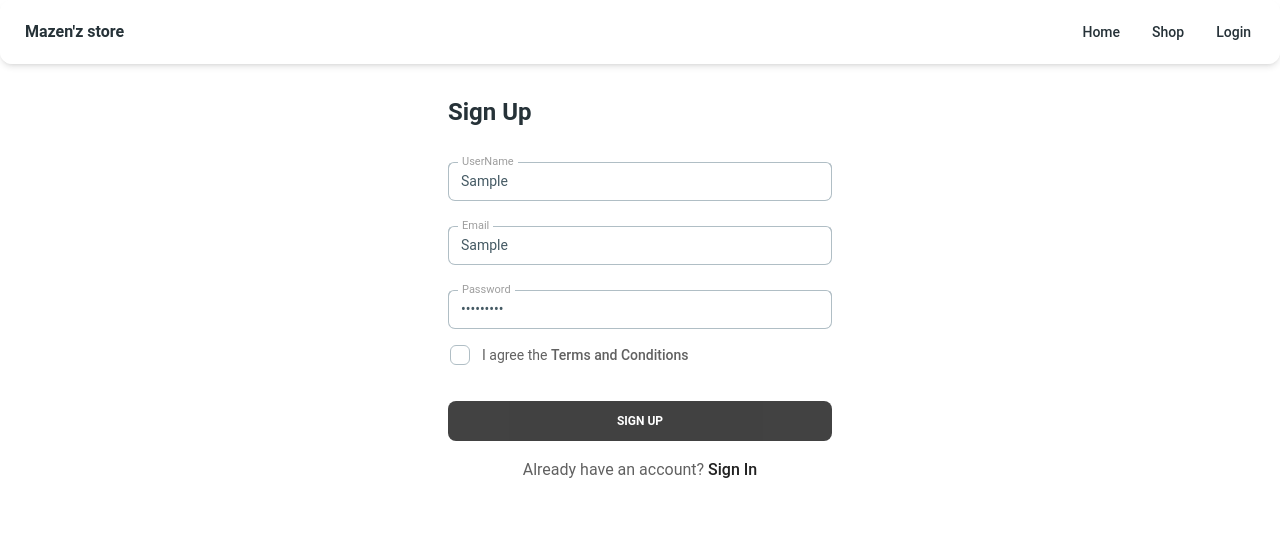
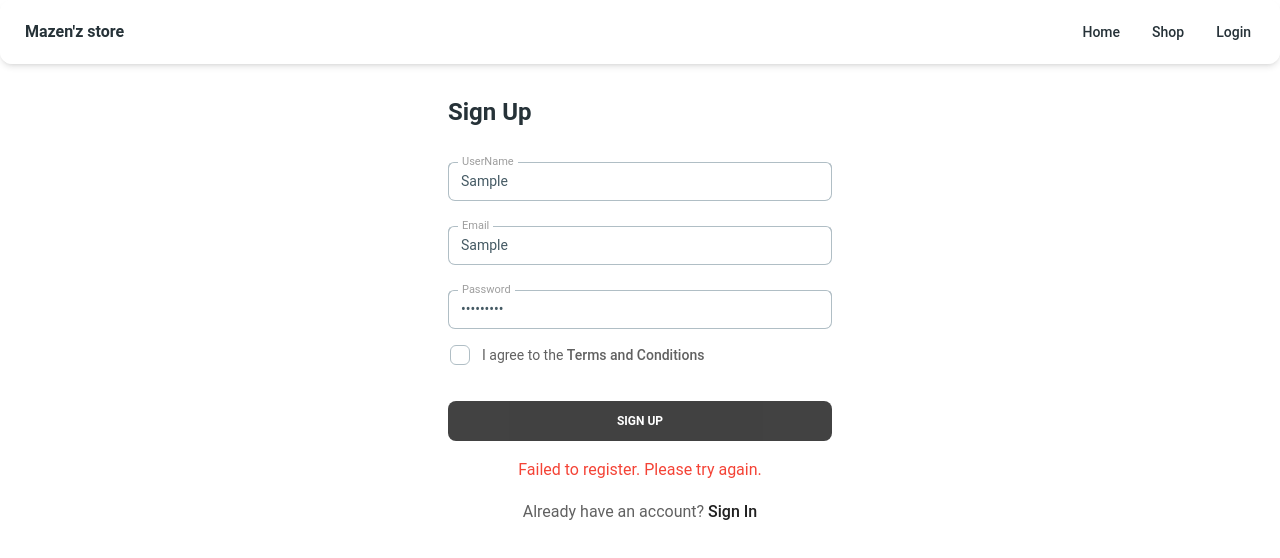
Before and after one commit to Ranatarek22/E-commerce_DEPI, a React (Vite) app: page /Login in a window 1280 px wide. Both pictures are taken after typing "Sample", "Sample", "Sample123" into the empty fields and a click on the button "SIGN UP". Shown: the top 558 px of the page. Built offline with nearby package versions, Linux system fonts and the light colour scheme; no server answers; data requests are answered from the project's data file.

Commit message:
Auth API integration

```diff
--- /dev/null
+++ b/axios.js
@@ -0,0 +1,35 @@
+// import React from 'react'
+import axios from "axios";
+
+export const BASE_URL = "http://localhost:5000";
+export const API_URL = BASE_URL.concat("/api");
+
+export const auth_data = JSON.parse(localStorage.getItem("auth")) || null;
+
+const apiInstance = axios.create({
+  baseURL: API_URL,
+});
+
+apiInstance.defaults.headers.post["Access-Control-Allow-Origin"] = "*";
+apiInstance.defaults.headers.post["Access-Control-Allow-Credentials"] = "true";
+apiInstance.defaults.headers.post["Access-Control-Allow-Headers"] =
+  "DNT,X-CustomHeader,Keep-Alive,User-Agent,X-Requested-With,If-Modified-Since,Cache-Control,Content-Type,Authorization";
+apiInstance.defaults.headers.post["Access-Control-Allow-Methods"] =
+  "GET,POST,PUT,PATCH,DELETE,OPTIONS";
+apiInstance.defaults.headers.post["Content-Type"] = "application/json";
+if (auth_data) {
+  apiInstance.defaults.headers.post["Authorization"] =
+    `Bearer ` + auth_data.token;
+  apiInstance.defaults.headers.get["Authorization"] =
+    `Bearer ` + auth_data.token;
+  apiInstance.defaults.headers.put["Authorization"] =
+    `Bearer ` + auth_data.token;
+  apiInstance.defaults.headers.patch["Authorization"] =
+    `Bearer ` + auth_data.token;
+  apiInstance.defaults.headers.delete["Authorization"] =
+    `Bearer` + auth_data.token;
+  apiInstance.defaults.headers.common["Authorization"] =
+    `Bearer` + auth_data.token;
+}
+
+export { apiInstance };
--- a/src/pages/Users/Login.jsx
+++ b/src/pages/Users/Login.jsx
@@ -1,4 +1,4 @@
-import React, { useState ,useEffect} from "react";
+import React, { useState } from "react";
 import {
   Card,
   Input,
@@ -6,45 +6,42 @@ import {
   Button,
   Typography,
 } from "@material-tailwind/react";
-import axios from "axios";
 import { useNavigate } from "react-router-dom";
+import { apiInstance } from "../../../axios";
 
-const Login = ({users, SetLogged}) => {
+const Register = () => {
   const [user, setUser] = useState({
     name: "",
     email: "",
     password: "",
   });
-  //   const changeUserName=(e)=>{
+  const [error, setError] = useState(null);
+  const navigate = useNavigate();
 
-  // console.log(e.target.value);
+  const register = async (e) => {
+    e.preventDefault();
+    try {
+      const formData = new FormData();
+      formData.append("name", user.name);
+      formData.append("email", user.email);
+      formData.append("password", user.password);
 
-  // };
+      const res = await apiInstance.post("/auth/register", formData, {
+        // headers: {
+        //   "Content-Type": "multipart/form-data",
+        // },
+      });
 
-  const getUser = () => {
-    axios({
-      method: "get",
-      url: "http://localhost:3000/mazenz",
-    });
-    // .then((res) => console.log(res.data));
-  };
-  useEffect(() => {
-    getUser();
-  }, []);
-  const navigate = useNavigate();
-  const handelForm = (e) => {
-    e.preventDefault();
+      console.log("Registration success:", res);
+      localStorage.setItem("cn", res.data.token);
 
-    const check = users.find(
-      ({ name, password }) => user.name == name && user.password == password
-    );
-
-    if (check) {
-      localStorage.cn = check.id;
-      SetLogged(true);
-      navigate("/");
+      // navigate("/login");
+    } catch (err) {
+      console.error("Error during registration:", err);
+      setError("Failed to register. Please try again.");
     }
   };
+
   return (
     <div className="w-full flex justify-center items-center pt-8 ">
       <Card color="transparent" shadow={false}>
@@ -53,7 +50,7 @@ const Login = ({users, SetLogged}) => {
         </Typography>
 
         <form
-          onSubmit={handelForm}
+          onSubmit={register}
           className="mt-8 mb-2 w-80 max-w-screen-lg sm:w-96"
         >
           <div className="mb-1 flex flex-col gap-6">
@@ -89,6 +86,7 @@ const Login = ({users, SetLogged}) => {
               }
             />
           </div>
+
           <Checkbox
             label={
               <Typography
@@ -96,7 +94,7 @@ const Login = ({users, SetLogged}) => {
                 color="gray"
                 className="flex items-center font-normal"
               >
-                I agree the
+                I agree to the
                 <a
                   href="#"
                   className="font-medium transition-colors hover:text-gray-900"
@@ -107,12 +105,20 @@ const Login = ({users, SetLogged}) => {
             }
             containerProps={{ className: "-ml-2.5" }}
           />
+
           <Button type="submit" className="mt-6" fullWidth>
-            sign up
+            Sign Up
           </Button>
+
+          {error && (
+            <Typography color="red" className="mt-4 text-center font-normal">
+              {error}
+            </Typography>
+          )}
+
           <Typography color="gray" className="mt-4 text-center font-normal">
             Already have an account?{" "}
-            <a href="#" className="font-medium text-gray-900">
+            <a href="/login" className="font-medium text-gray-900">
               Sign In
             </a>
           </Typography>
@@ -122,4 +128,4 @@ const Login = ({users, SetLogged}) => {
   );
 };
 
-export default Login;
+export default Register;
```
